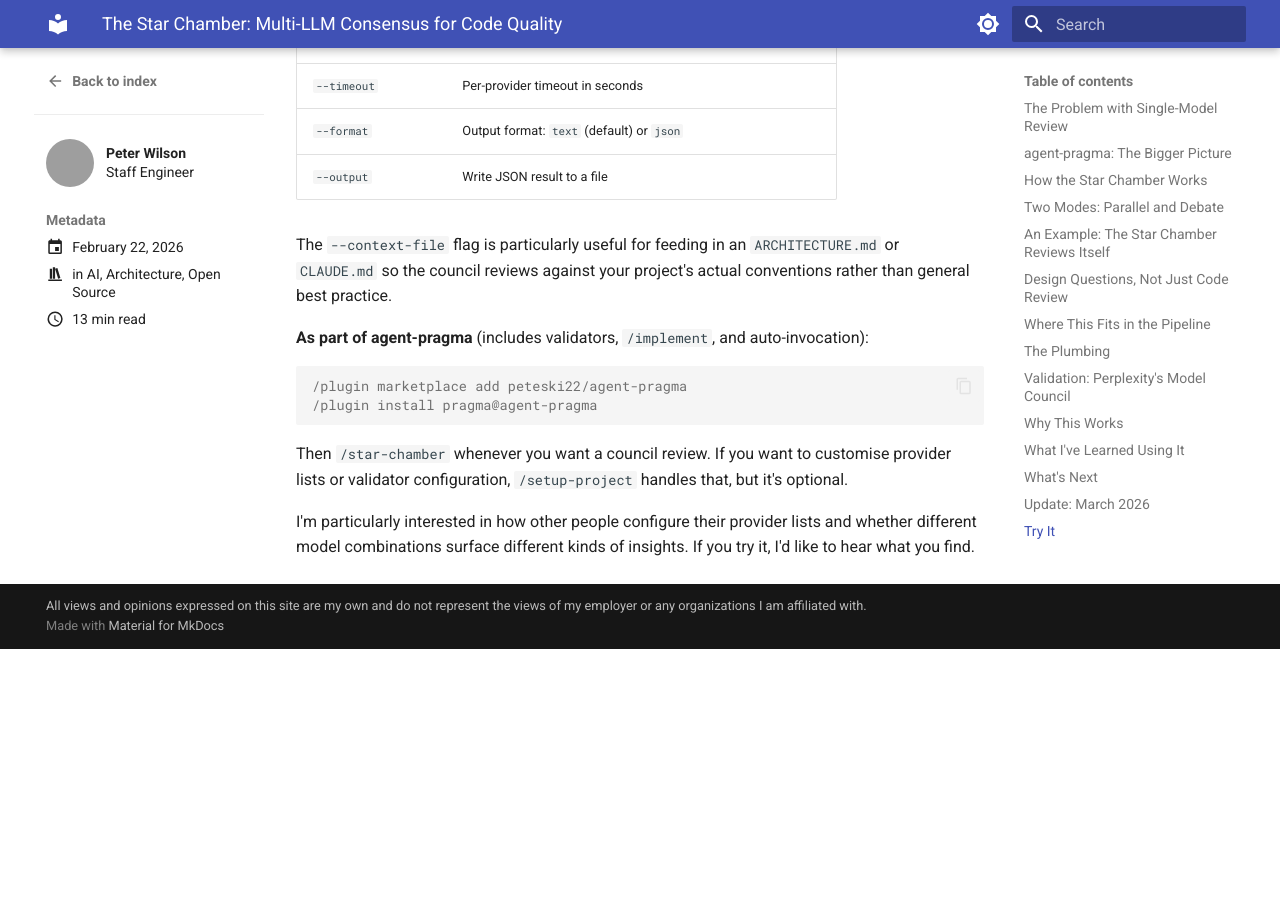
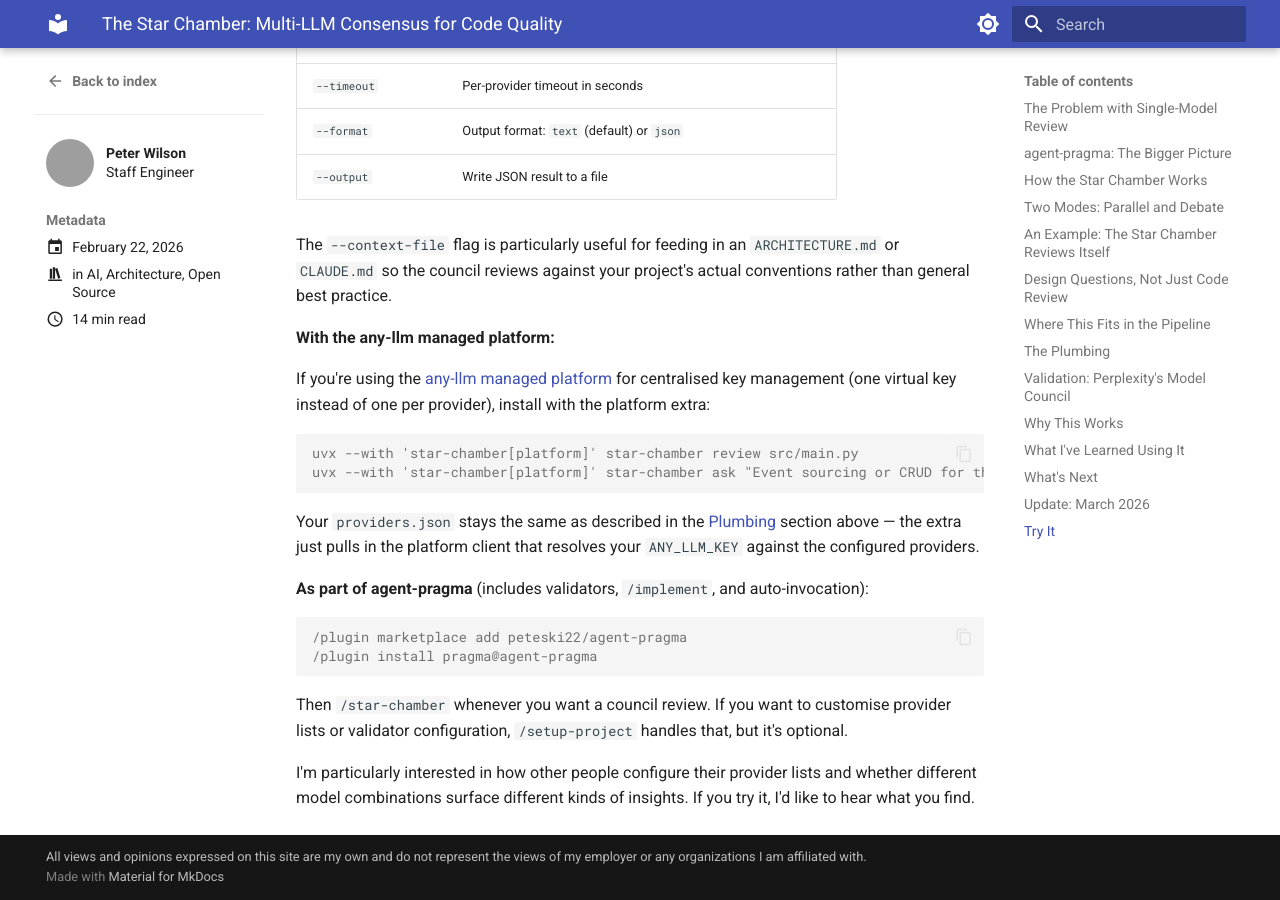
Before and after one commit to peteski22/blog, an MkDocs documentation site: the page built from docs/posts/star-chamber-multi-llm-code-review.md, in a window 1280 px wide and 900 px high, scrolled down 11240 px. Built offline with MkDocs 1.6.1 and Material for MkDocs 9.7.7, drawn with Linux system fonts in a browser that asks for light colours; before the commit the page ends 11889 px from its top, so only the background shows below that; grey boxes are pictures that could not be loaded.

Commit message:
Add any-llm platform usage example to Star Chamber post (#13)
Show how to use the platform optional extra with uvx for centralised
key management, linking back to the existing Plumbing section for
providers.json config.

````diff
--- a/docs/posts/star-chamber-multi-llm-code-review.md
+++ b/docs/posts/star-chamber-multi-llm-code-review.md
@@ -334,6 +334,17 @@ Both `review` and `ask` support the same set of flags:
 
 The `--context-file` flag is particularly useful for feeding in an `ARCHITECTURE.md` or `CLAUDE.md` so the council reviews against your project's actual conventions rather than general best practice.
 
+**With the any-llm managed platform:**
+
+If you're using the [any-llm managed platform](https://any-llm.ai/) for centralised key management (one virtual key instead of one per provider), install with the platform extra:
+
+```console
+uvx --with 'star-chamber[platform]' star-chamber review src/main.py
+uvx --with 'star-chamber[platform]' star-chamber ask "Event sourcing or CRUD for the audit trail?"
+```
+
+Your `providers.json` stays the same as described in the [Plumbing](#the-plumbing) section above — the extra just pulls in the platform client that resolves your `ANY_LLM_KEY` against the configured providers.
+
 **As part of agent-pragma** (includes validators, `/implement`, and auto-invocation):
 
 ```console
````
